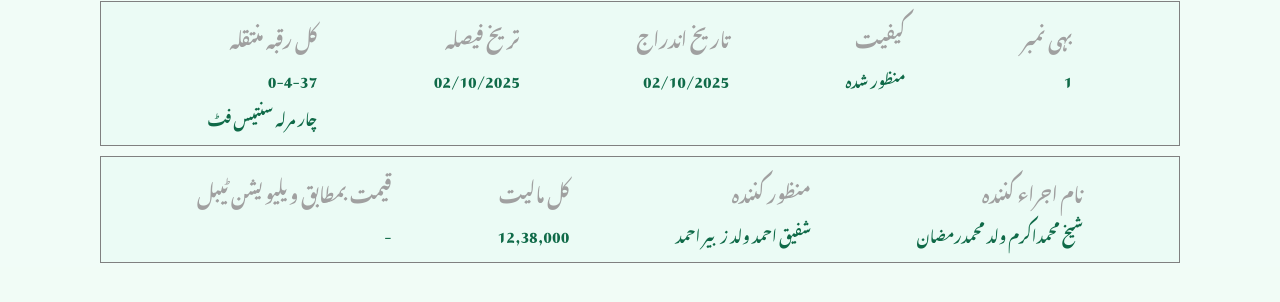
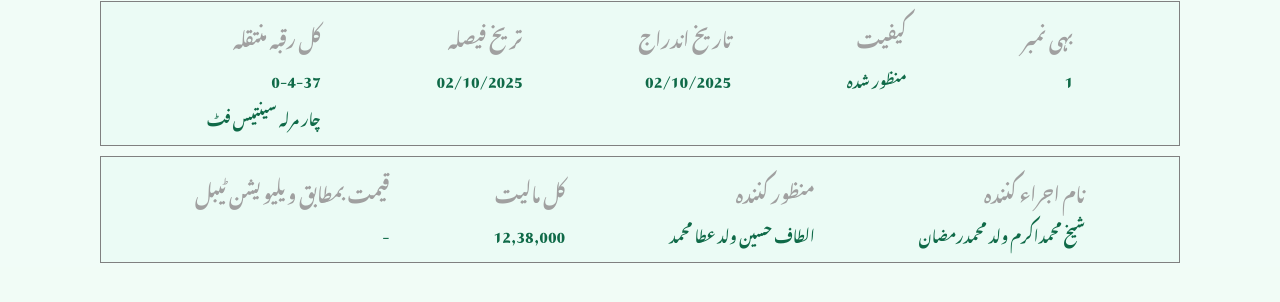
Before and after one commit to onlinefardpunjabzameen-gov-pk/Ahsk4Fod3Zajd7L, a plain HTML site: page index.html in a window 1280 px wide. Shown: the part 348-650 px from the top of the page. Drawn offline with Linux system fonts and the light colour scheme; files that its build step writes are made by us from their sources; files whose address does not match are found by name.

Commit message:
Update index.html

```diff
--- a/index.html
+++ b/index.html
@@ -70,7 +70,7 @@
             <div class="item text1">
                 <h3>کل رقبہ منتقلہ
                 </h3>
-                <p>0-4-37<p>چار مرلہ سنتیس فٹ
+                <p>0-4-37<p>چار مرلہ سینتیس فٹ
                 </p>
             </div>
             <div class="item text2"><h3>تریخ فیصلہ
@@ -112,7 +112,7 @@
             <div class="item text3">
                 <h3>منظور کنندہ
                 </h3>
-                <p>شفیق احمد ولد زبیر احمد
+                <p>الطاف حسین ولد عطا محمد
                 </p>
             </div>
             <div class="item text4">
```
